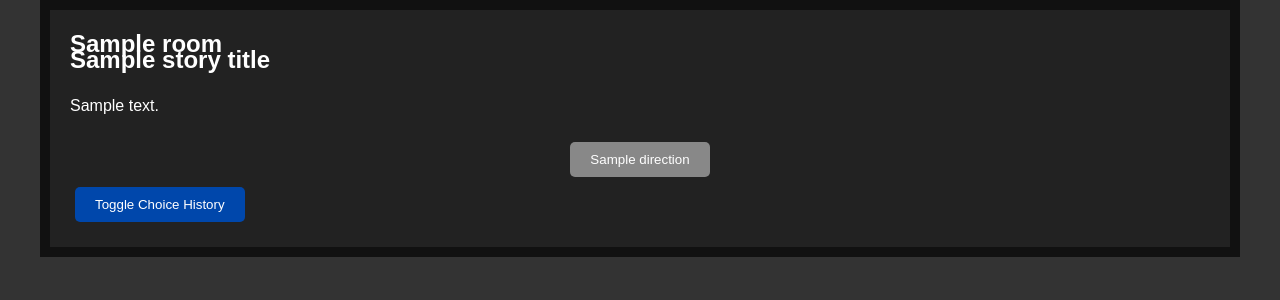
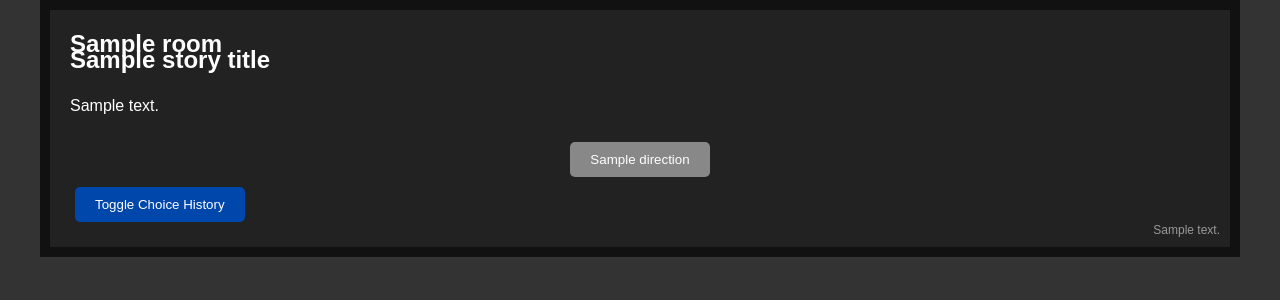
Before and after one commit to ViciousSquid/Adventure, a Flask app: template templates/adventure.html in a window 1280 px wide. Shown: the top 300 px of the page. Run offline with Flask 3, Linux system fonts and the light colour scheme; the template is opened without the code that fills it: most values are stand-ins (such as "Sample title", 1, 10 or a date in 2020); parts of the project's set-up code (start-up, migrations or seed data) failed here and were passed over; some libraries are stand-ins or nearby versions.

Commit message:
Add files via upload

```diff
--- a/templates/adventure.html
+++ b/templates/adventure.html
@@ -9,6 +9,7 @@
             color: #fff;
             margin: 0;
             padding: 0;
+            position: relative;
         }
 
         .container {
@@ -79,6 +80,14 @@
             list-style-type: none;
             padding: 0;
         }
+
+        .new-branch-message {
+            position: absolute;
+            bottom: 10px;
+            right: 10px;
+            font-size: 12px;
+            color: #999;
+        }
     </style>
 </head>
 <body>
@@ -106,6 +115,9 @@
                 {% endfor %}
             </ul>
         </div>
+        {% if new_branch_message %}
+        <div class="new-branch-message">{{ new_branch_message }}</div>
+        {% endif %}
     </div>
     <script>
         const toggleHistoryButton = document.getElementById('toggle-history');
--- a/templates/main_menu.html
+++ b/templates/main_menu.html
@@ -38,7 +38,6 @@
 </select>
             <button type="submit" class="apple-green-button">Start New Story</button>
         </form><br><br>
-
         Create your own story or edit an existing story using the Editor:
         <br><br>
         <a href="{{ url_for('static', filename='editor/index.html') }}" class="orange-button">Story Editor</a>
```
